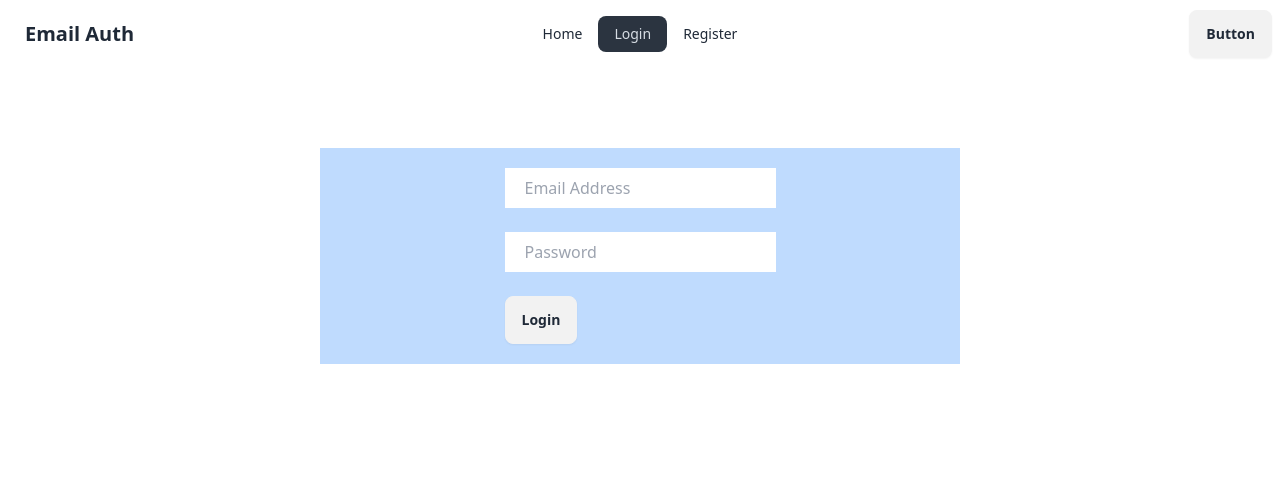
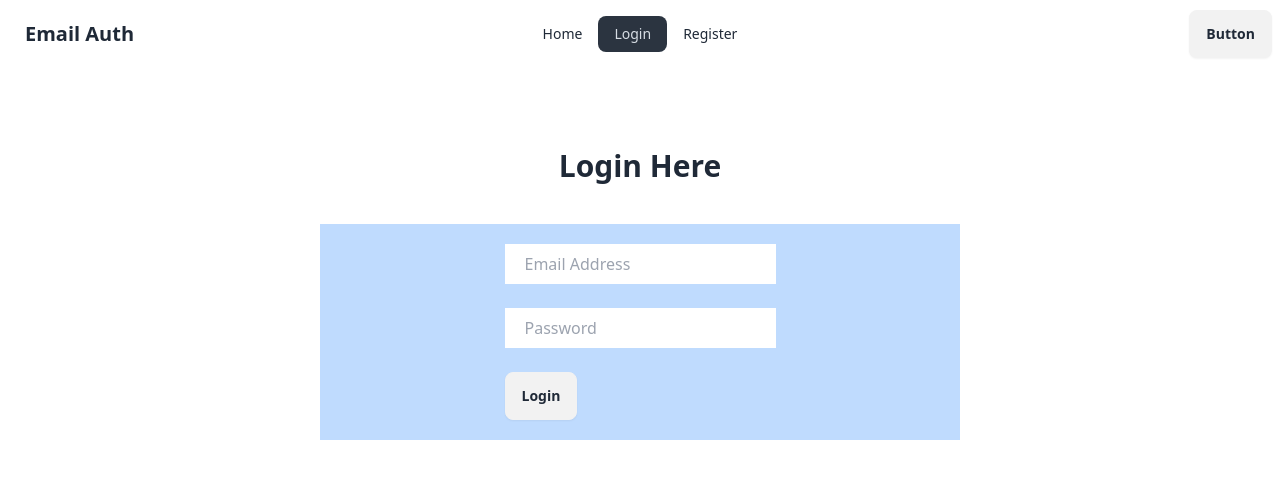
Before and after one commit to rifu28/email-password-auth, a React (Vite) app: page /login in a window 1280 px wide. Shown: the top 478 px of the page. Built offline with nearby package versions, Linux system fonts and the light colour scheme.

Commit message:
issue fix

```diff
--- a/src/Login.jsx
+++ b/src/Login.jsx
@@ -16,7 +16,8 @@ const Login = () => {
   };
   return (
     <div>
-      <div className="bg-blue-200 p-5 w-1/2 mx-auto flex justify-center mt-20">
+      <h2 className="text-3xl font-semibold text-center mt-20">Login Here</h2>
+      <div className="bg-blue-200 p-5 w-1/2 mx-auto flex justify-center mt-10">
         <form onSubmit={handleLogin}>
           <input
             className="px-5 py-2"
```
